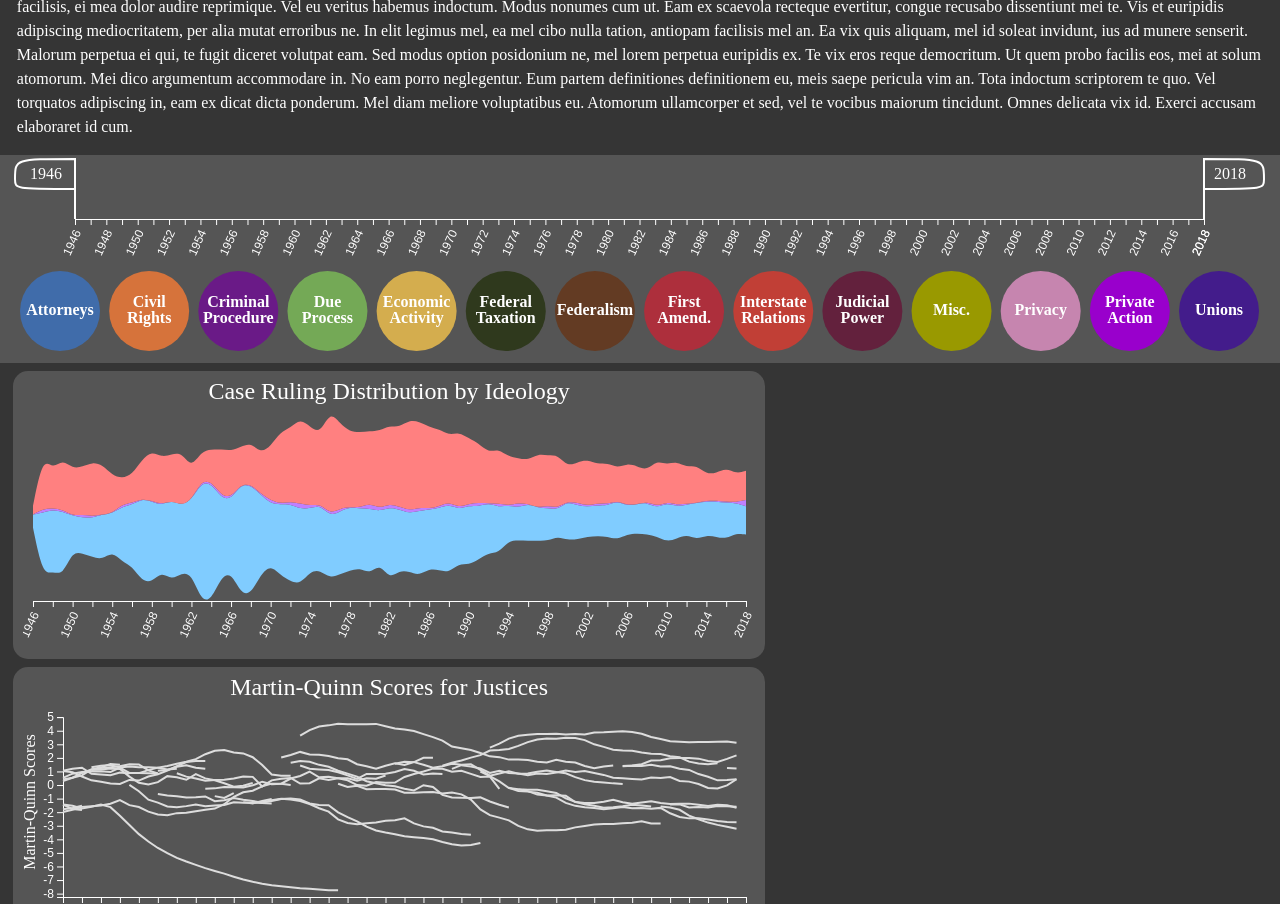
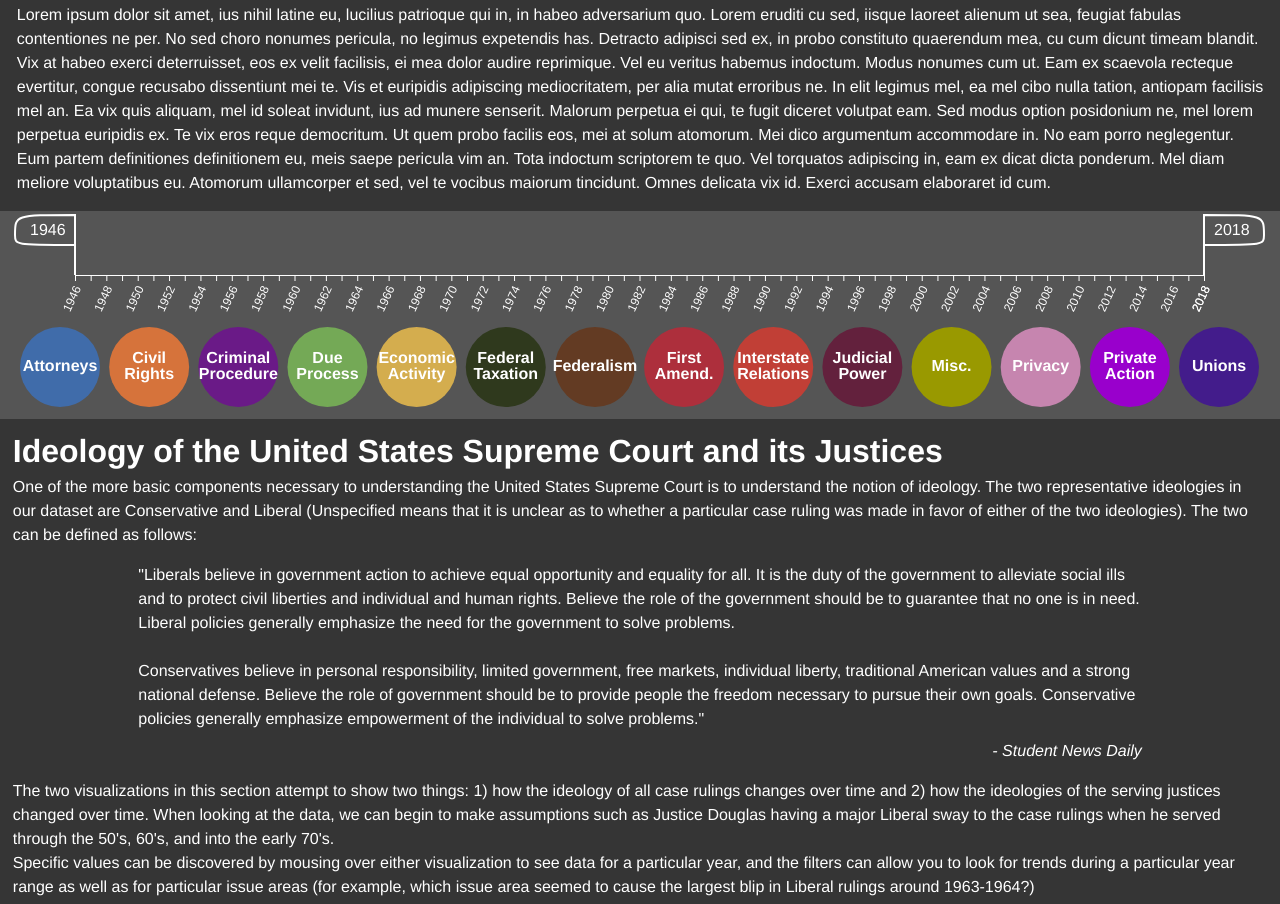
Before and after one commit to therald/Judicial-Review, a plain HTML site: page index.html in a window 1280 px wide. Shown: the part 109-1013 px from the top of the page. Drawn offline with Linux system fonts and the light colour scheme.

Commit message:
ideology finished

```diff
--- a/index.html
+++ b/index.html
@@ -13,7 +13,10 @@
 <body>
 	<div class="container">
 		<div id="header">
-			<h1>Judicial Review: An Analysis of the United States Supreme Court from 1946 to 2018</h1>
+			<h1>
+				<span class="title">Judicial Review:</span>
+				<span class="subtitle">An Analysis of the United States Supreme Court from 1946 to 2018</span>
+			</h1>
 
 			<div id="rundown">
 				<p>
@@ -52,6 +55,29 @@
 		<div id="hidden-filters">
 			<div class="time_filter"></div>
 			<div class="issue_area_filter"></div>
+		</div>
+
+		<div id="ideology_rundown_section" class="section">
+			<h1>Ideology of the United States Supreme Court and its Justices</h1>
+
+			<div id="ideology_rundown">
+				<p>
+					One of the more basic components necessary to understanding the United States Supreme Court is to understand the notion of ideology. The two representative ideologies in our dataset are Conservative and Liberal (Unspecified means that it is unclear as to whether a particular case ruling was made in favor of either of the two ideologies). The two can be defined as follows:
+
+					<span class="block_quote">
+						"Liberals believe in government action to achieve equal opportunity and equality for all. It is the duty of the government to alleviate social ills and to protect civil liberties and individual and human rights. Believe the role of the government should be to guarantee that no one is in need. Liberal policies generally emphasize the need for the government to solve problems.
+						<br>
+						<br>
+						Conservatives believe in personal responsibility, limited government, free markets, individual liberty, traditional American values and a strong national defense. Believe the role of government should be to provide people the freedom necessary to pursue their own goals. Conservative policies generally emphasize empowerment of the individual to solve problems."
+
+						<span class="block_quote_citation">- Student News Daily</span>
+					</span>
+
+					The two visualizations in this section attempt to show two things: 1) how the ideology of all case rulings changes over time and 2) how the ideologies of the serving justices changed over time. When looking at the data, we can begin to make assumptions such as Justice Douglas having a major Liberal sway to the case rulings when he served through the 50's, 60's, and into the early 70's.
+					<br>
+					Specific values can be discovered by mousing over either visualization to see data for a particular year, and the filters can allow you to look for trends during a particular year range as well as for particular issue areas (for example, which issue area seemed to cause the largest blip in Liberal rulings around 1963-1964?)
+				</p>
+			</div>
 		</div>
 
 		<div id="ideology_section" class="section">
--- a/js/filters.js
+++ b/js/filters.js
@@ -330,8 +330,6 @@ class Filters {
         else {
             for (var i = 0; i < viz.data.length; i++) {
                 if (viz.parseDate(viz.data[i].dateDecision).getFullYear().toString() == viz.parseYear(viz.startYear).getFullYear().toString()) {
-                    console.log("years match");
-
                     if (!activeAreas.includes(Number(viz.data[i].issueArea)) && Number(viz.data[i].issueArea) != 0) {
                         activeAreas.push(Number(viz.data[i].issueArea));
                     }
--- a/js/ideology.js
+++ b/js/ideology.js
@@ -740,7 +740,6 @@ class Ideology {
     }
 
     updateMQScalesAndAxis(viz, years) {
-        console.log(years);
         viz.LineXScale.domain(d3.extent(years, function(d) { return d; }))
             .range([40, viz.justices_width-10]);
 
--- a/scss/_style_small.scss
+++ b/scss/_style_small.scss
@@ -15,6 +15,7 @@ body {
     background-color: $darkerGray;
     color: white;
     font-size: 16px;
+    font-family: Helvetica, sans-serif;
     height: 100vh;
 
     p {
@@ -113,6 +114,20 @@ body {
             z-index: 2;
         }
 
+        .block_quote {
+            display: grid;
+            width: 80%;
+            margin: auto;
+            margin-top: 1rem;
+            margin-bottom: 1rem;
+
+            .block_quote_citation {
+                font-style: italic;
+                margin-top: 0.5rem;
+                text-align: right;
+            }
+        }
+
         .vis {
             flex: 1;
             margin: 0px 10px 0px 10px;
@@ -130,6 +145,20 @@ body {
             position: fixed;
             top: 0;
             width: 100%;
+        }
+
+        .section {
+            h1 {
+                font-size: 2rem;
+                margin-bottom: 0.5rem;
+                margin-top: 1rem;
+            }
+        }
+
+        .title {
+            display: inherit;
+            font-size: 3rem;
+            margin-bottom: 0.5rem;
         }
 
         .axis {
```
Also changed, not shown: css/styles.css.
